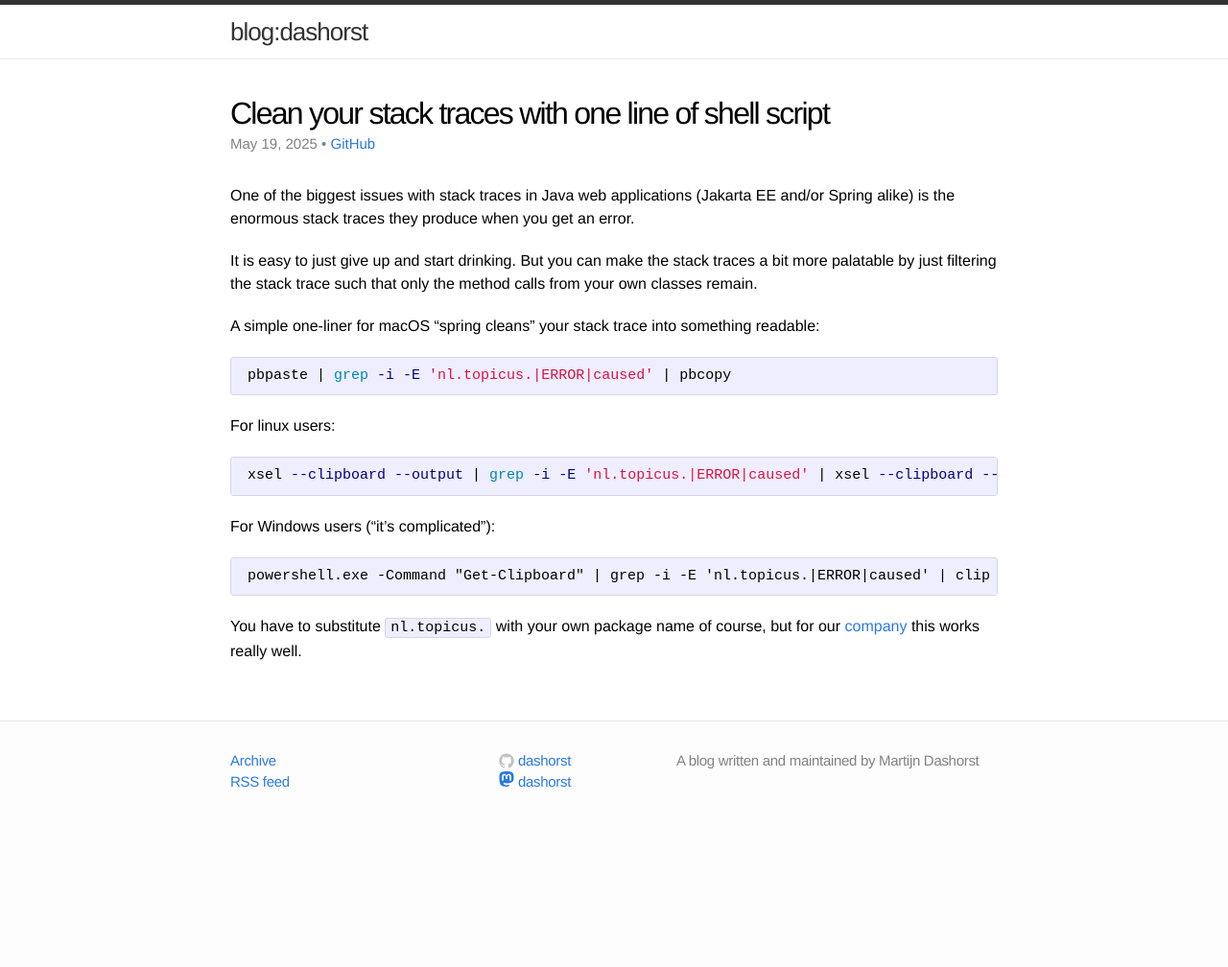
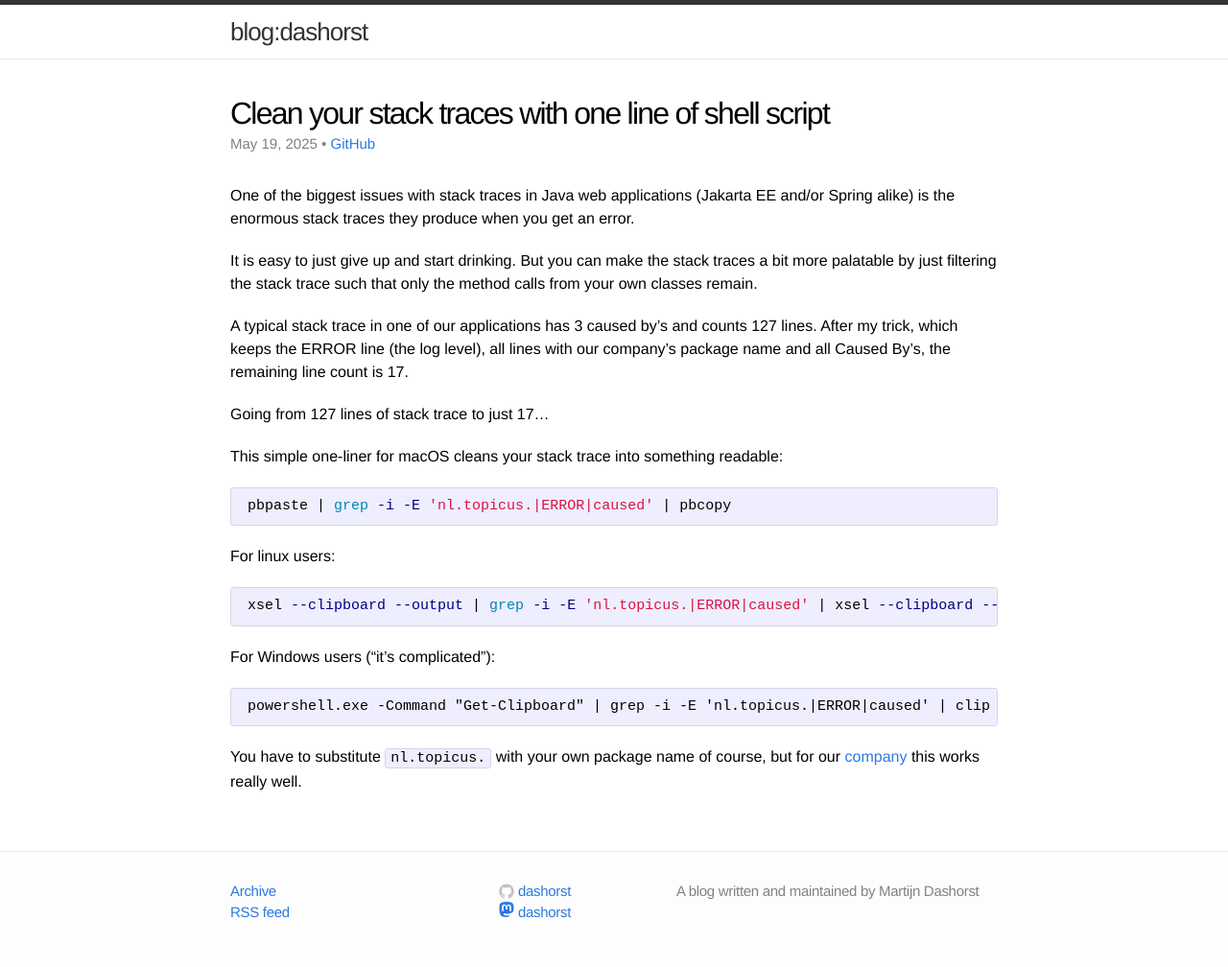
Before and after one commit to dashorst/martijndashorst.com, a Jekyll site: the page built from _posts/2025/2025-05-19-clean-stack-traces.md, in a window 1280 px wide. Shown: the whole page at 96% size. Built offline with Jekyll 4.4.1, drawn with Linux system fonts in a browser that asks for light colours; before the commit the page ends 900 px from its top, so only the background shows below that.

Commit message:
Update 2025-05-19-clean-stack-traces.md

````diff
--- a/_posts/2025/2025-05-19-clean-stack-traces.md
+++ b/_posts/2025/2025-05-19-clean-stack-traces.md
@@ -8,7 +8,12 @@
 
 It is easy to just give up and start drinking. But you can make the stack traces a bit more palatable by just filtering the stack trace such that only the method calls from your own classes remain.
 
-A simple one-liner for macOS "spring cleans" your stack trace into something readable:
+A typical stack trace in one of our applications has 3 caused by's and counts 127 lines.
+After my trick, which keeps the ERROR line (the log level), all lines with our company's package name and all Caused By's, the remaining line count is 17.
+
+Going from 127 lines of stack trace to just 17...
+
+This simple one-liner for macOS cleans your stack trace into something readable:
 
 ```bash
 pbpaste | grep -i -E 'nl.topicus.|ERROR|caused' | pbcopy
````
